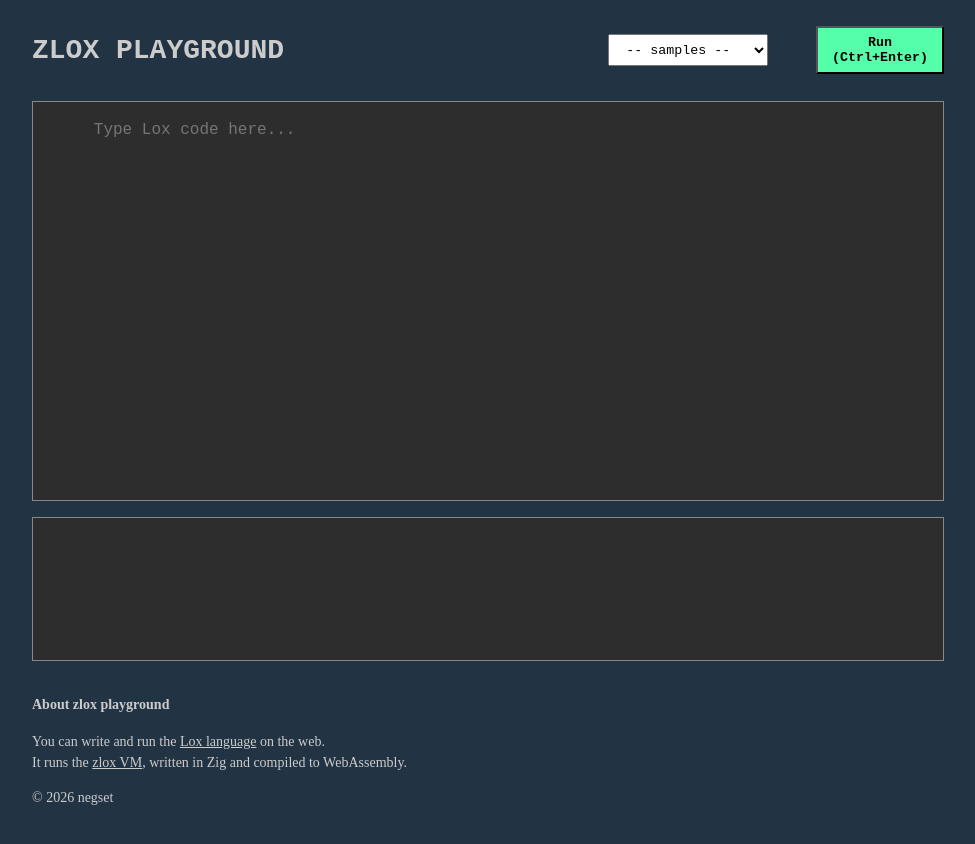
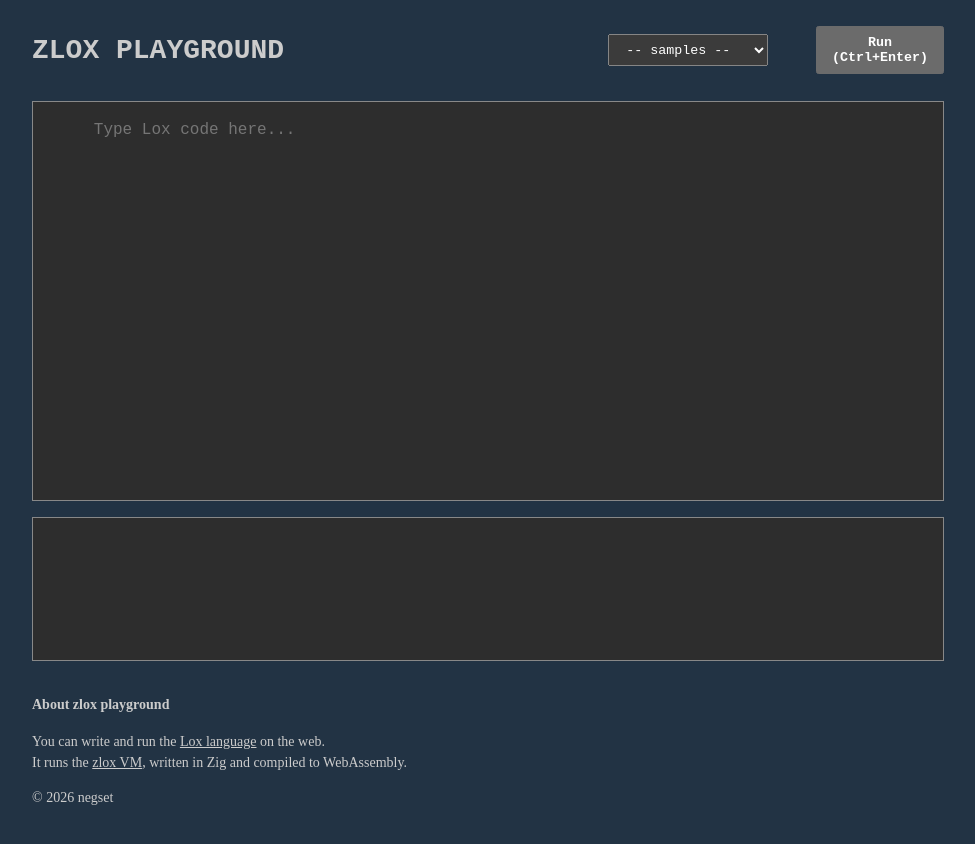
Before and after one commit to negset/zlox, a plain HTML site: page src/web/index.html in a window 1280 px wide. Shown: the whole page, without its empty margins (152-1127 px from the left). Drawn offline with nearby package versions, Linux system fonts and the light colour scheme; no server answers.

Commit message:
update style.css

```diff
--- a/src/web/style.css
+++ b/src/web/style.css
@@ -1,4 +1,5 @@
 :root {
+  color-scheme: dark;
   --font-monospace: "Firple", "Cascadia Code", monospace;
 }
 
@@ -54,7 +55,6 @@ p {
   font-weight: bold;
   width: 128px;
   height: 48px;
-  background-color: #5fa;
 }
 
 pre,
```
